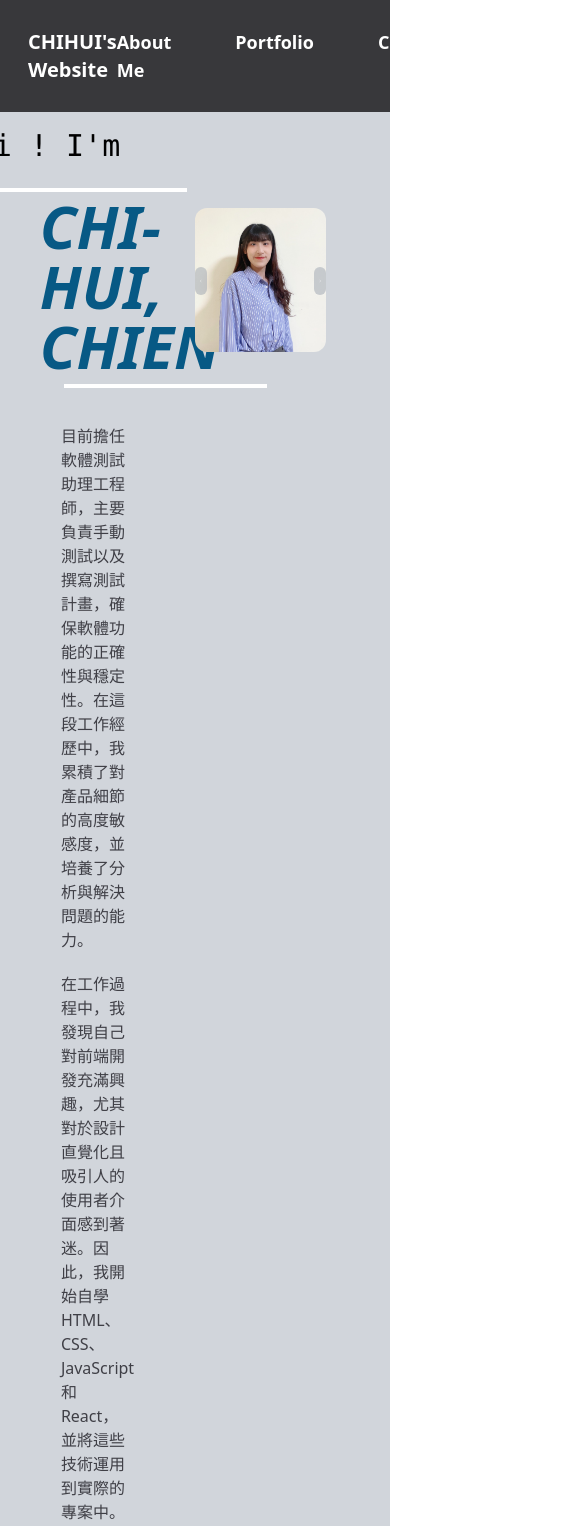
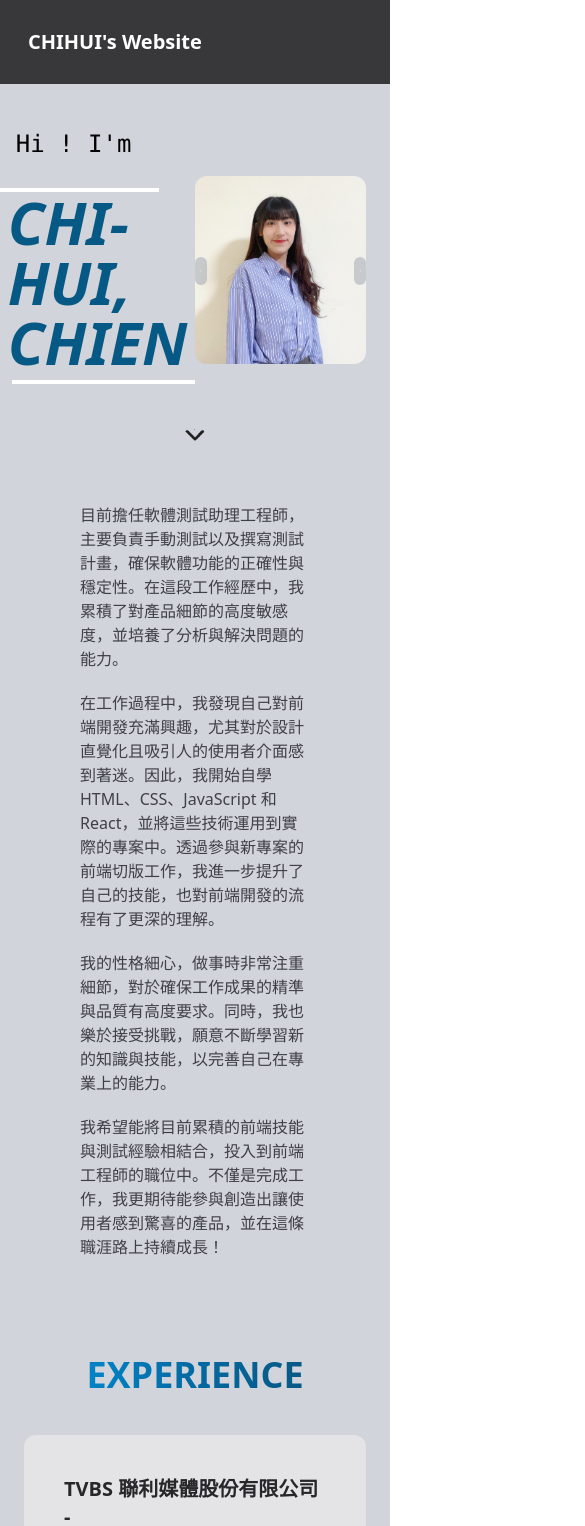
Before and after one commit to chihuichien/myweb, a Next.js app: page /aboutme in a window 390 px wide. Shown: the top 1526 px of the page, 585 px wide, since content can reach past the window. Built offline with nearby package versions, Linux system fonts and the light colour scheme.

Commit message:
feat: rwd change

```diff
--- a/app/aboutme/page.js
+++ b/app/aboutme/page.js
@@ -38,21 +38,21 @@ export default function About() {
       <header>
         <Header />
       </header>
-      <div className="pt-32 pb-24 px-16">
+      <div className="pt-32 pb-24 px-16 xs:px-6">
         <div>
           <div className="flex">
             <div className="w-1/2 flex flex-col items-center pr-16">
               <div className="relative">
-                <p className="text-3xl animate-slide-in shadow-text font-mono">
+                <p className="sm:text-3xl sm:pl-0 text-2xl pl-12 animate-slide-in shadow-text font-mono">
                   Hi ! I&apos;m{" "}
                 </p>
                 <div className="border-t-4 border-white absolute top-[60px] left-2 w-5/6"></div>
-                <p className="text-6xl font-semibold animate-slide-in-name ml-16 mt-8 italic text-sky-800">
+                <p className="text-6xl font-semibold animate-slide-in-name ml-16 mt-8 xs:ml-10 italic text-sky-800">
                   CHI-HUI, CHIEN
                 </p>
-                <div className="border-b-4 border-white absolute -bottom-[12px] -right-12 w-5/6"></div>
+                <div className="border-b-4 border-white absolute -bottom-[12px] -right-12 xs:-right-2 w-5/6"></div>
               </div>
-              <div className="mt-12 px-14 flex flex-col text-zinc-700">
+              <div className="mt-12 px-14 flex flex-col text-zinc-700 hidden sm:block">
                 <p className="mb-5">
                   目前擔任軟體測試助理工程師，主要負責手動測試以及撰寫測試計畫，確保軟體功能的正確性與穩定性。在這段工作經歷中，我累積了對產品細節的高度敏感度，並培養了分析與解決問題的能力。
                 </p>
@@ -69,7 +69,7 @@ export default function About() {
                 </p>
               </div>
             </div>
-            <div className="w-1/2 pt-20">
+            <div className="w-1/2 pt-20 xs:pt-12">
               <div className="flex justify-center items-center">
                 <div className="-mr-3 z-10">
                   <button
@@ -86,7 +86,7 @@ export default function About() {
                 </div>
                 <Image
                   src={profiles[imageNum]}
-                  alt="first profile picture on about page"
+                  alt="profile picture on about page"
                   width={450}
                   height={380}
                   layout="intrinsic"
@@ -115,6 +115,22 @@ export default function About() {
               width={50}
             />
           </div>
+          <div className="mt-12 px-14 flex flex-col text-zinc-700 sm:hidden">
+                <p className="mb-5">
+                  目前擔任軟體測試助理工程師，主要負責手動測試以及撰寫測試計畫，確保軟體功能的正確性與穩定性。在這段工作經歷中，我累積了對產品細節的高度敏感度，並培養了分析與解決問題的能力。
+                </p>
+                <p className="mb-5">
+                  在工作過程中，我發現自己對前端開發充滿興趣，尤其對於設計直覺化且吸引人的使用者介面感到著迷。因此，我開始自學
+                  HTML、CSS、JavaScript 和
+                  React，並將這些技術運用到實際的專案中。透過參與新專案的前端切版工作，我進一步提升了自己的技能，也對前端開發的流程有了更深的理解。
+                </p>
+                <p className="mb-5">
+                  我的性格細心，做事時非常注重細節，對於確保工作成果的精準與品質有高度要求。同時，我也樂於接受挑戰，願意不斷學習新的知識與技能，以完善自己在專業上的能力。
+                </p>
+                <p>
+                  我希望能將目前累積的前端技能與測試經驗相結合，投入到前端工程師的職位中。不僅是完成工作，我更期待能參與創造出讓使用者感到驚喜的產品，並在這條職涯路上持續成長！
+                </p>
+              </div>
         </div>
 
         <div className="flex flex-col items-center mt-24">
@@ -125,9 +141,9 @@ export default function About() {
               </p>
             </div>
             <div className="flex flex-col items-center gap-9">
-              <div className="w-full bg-zinc-200 px-36 py-16 rounded-xl hover:scale-105 hover:shadow-lg">
+              <div className="w-full bg-zinc-200 sm:px-36 sm:py-16 px-10 py-10 rounded-xl hover:scale-105 hover:shadow-lg">
                 <p className="text-xl font-semibold text-zinc-800">
-                  TVBS 聯利媒體股份有限公司 - 軟體測試工程師助理
+                  TVBS 聯利媒體股份有限公司 - <br />軟體測試工程師助理
                 </p>
                 <p className="text-sm text-zinc-600">2023 - Present</p>
                 <ul className="mt-3 text-sky-900 text-lg">
@@ -138,7 +154,7 @@ export default function About() {
                 </ul>
               </div>
               <div className="w-1 h-[90px] bg-gray-500"></div>
-              <div className="w-full bg-zinc-200 px-36 py-16 rounded-xl hover:scale-105 hover:shadow-lg">
+              <div className="w-full bg-zinc-200 sm:px-36 sm:py-16 px-10 py-10 rounded-xl hover:scale-105 hover:shadow-lg">
                 <p className="text-xl font-semibold text-zinc-800">
                   國立台灣大學 - 地理環境資源學系
                 </p>
@@ -157,7 +173,7 @@ export default function About() {
                 SKILLS
               </p>
             </div>
-            <div className="flex gap-12">
+            <div className="flex gap-12 flex-col sm:flex-row">
               <div className="bg-neutral-500 text-neutral-100 px-10 py-9 w-64 rounded-lg hover:scale-110 hover:shadow-xl duration-300 ease-in-out group fadein-first">
                 <Image src="./fe_icon.svg" alt="front-end icon on about me page" width={60} height={60} className="mx-auto mb-4" />
                 <p className="text-center text-2xl font-semibold mb-4 group-hover:underline underline-offset-4">FRONT-END</p>
--- a/app/contact/page.js
+++ b/app/contact/page.js
@@ -18,7 +18,7 @@ export default function Contact() {
       </div>
       <div className="pt-32 pb-28">
         <div className="text-center mb-7">
-          <span className="text-6xl bg-gradient-to-tl from-blue-200 to-gray-200 bg-clip-text text-transparent font-bold font-serif hover:from-sky-200 hover:to-blue-300 hover:bg-gradient-to-br hover:scale-105 inline-block">
+          <span className="text-5xl sm:text-6xl bg-gradient-to-tl from-blue-200 to-gray-200 bg-clip-text text-transparent font-bold font-serif hover:from-sky-200 hover:to-blue-300 hover:bg-gradient-to-br hover:scale-105 inline-block">
             Contact Me !
           </span>
         </div>
@@ -30,7 +30,7 @@ export default function Contact() {
             height={350}
             className="transform transition-transform hover:scale-105 hover:shadow-2xl duration-300 ease-in-out rounded-xl border peer"
           />
-          <div className="border-4 border-white absolute w-[350px] h-[350px] -z-10 peer-hover:top-10 peer-hover:right-[510px] top-0 right-[545px] duration-500 ease-in-out rounded-xl"></div>
+          <div className="border-4 border-white absolute w-[350px] h-[350px] -z-10 peer-hover:translate-x-8 peer-hover:translate-y-8 top-0 duration-500 ease-in-out rounded-xl"></div>
         </div>
 
         <div className="flex flex-col items-center mt-12">
--- a/app/page.js
+++ b/app/page.js
@@ -27,7 +27,7 @@ export default function Home() {
           className="object-cover"
         />
       </div>
-      <div id="hp" className="flex flex-col items-center justify-center pt-72">
+      <div id="hp" className="flex flex-col items-center justify-center pt-72 xs:pt-80">
         <div
           id="hp-text"
           className="text-white italic flex flex-col items-center justify-center mb-8"
@@ -52,7 +52,7 @@ export default function Home() {
       <div id="hp-bigbtn" className="flex justify-end mt-28">
         <button
           onClick={handleHomeClick}
-          className="flex justify-center items-center italic rounded-l-xl bg-zinc-400/45 text-zinc-400 hover:bg-zinc-400/70 hover:text-zinc-200 px-32 py-8 text-2xl"
+          className="flex justify-center items-center italic rounded-l-xl bg-zinc-400/45 text-zinc-400 hover:bg-zinc-400/70 hover:text-zinc-200 px-10 py-8 sm:px-32 text-2xl"
         >
           <p className="mr-5">Get to know me </p>
           <Image
--- a/components/Header.js
+++ b/components/Header.js
@@ -2,12 +2,12 @@ import Link from "next/link";
 
 export default function Header() {
   return (
-    <div className="p-7 flex justify-between bg-zinc-800/90 backdrop-blur-sm text-white fixed z-50 w-screen">
+    <div className="p-7 flex justify-between bg-zinc-800/90 backdrop-blur-sm text-white fixed z-50 w-screen ">
       <div>
         <Link href="/"><p className="font-bold text-xl">CHIHUI&apos;s Website</p></Link>
       </div>
-      <div >
-        <ul className="flex font-semibold text-lg">
+      <div>
+        <ul className="font-semibold text-lg hidden sm:flex">
           <Link href="/aboutme">
             <li className="mr-16 hover:text-zinc-400 duration-300 ease-in-out">About Me</li>
           </Link>
--- a/components/SideProject.js
+++ b/components/SideProject.js
@@ -3,15 +3,15 @@ import Image from "next/image";
 
 export default function SideProject({ children, image, name, link }) {
   return (
-    <div className="flex items-center gap-10 bg-zinc-300 py-10 px-10 w-[1200px] rounded-md border-2 border-zinc-400">
-      <div className="overflow-hidden w-[800px]">
+    <div className="flex items-center gap-10 bg-zinc-300 py-10 px-10 w-4/5 rounded-md border-2 border-zinc-400">
+      <div className="overflow-hidden w-[800px] hidden sm:block">
         <a href={link} target="_blank" rel="noopener noreferrer">
           <Image
             src={image}
             alt={`${name} picture on portfolio page`}
             width={600}
             height={600}
-            className="transform transition-transform hover:scale-110 rounded-md duration-500 ease-in-out"
+            className="object-cover transform transition-transform hover:scale-110 rounded-md duration-500 ease-in-out"
           />
         </a>
       </div>
--- a/tailwind.config.mjs
+++ b/tailwind.config.mjs
@@ -9,8 +9,11 @@ export default {
     extend: {
       colors: {
         background: "var(--background)",
-        foreground: "var(--foreground)",
+        foreground: "var(--foreground)"
       },
+      screens: {
+        xs: "350px"
+      }
     },
   },
   plugins: [],
```
